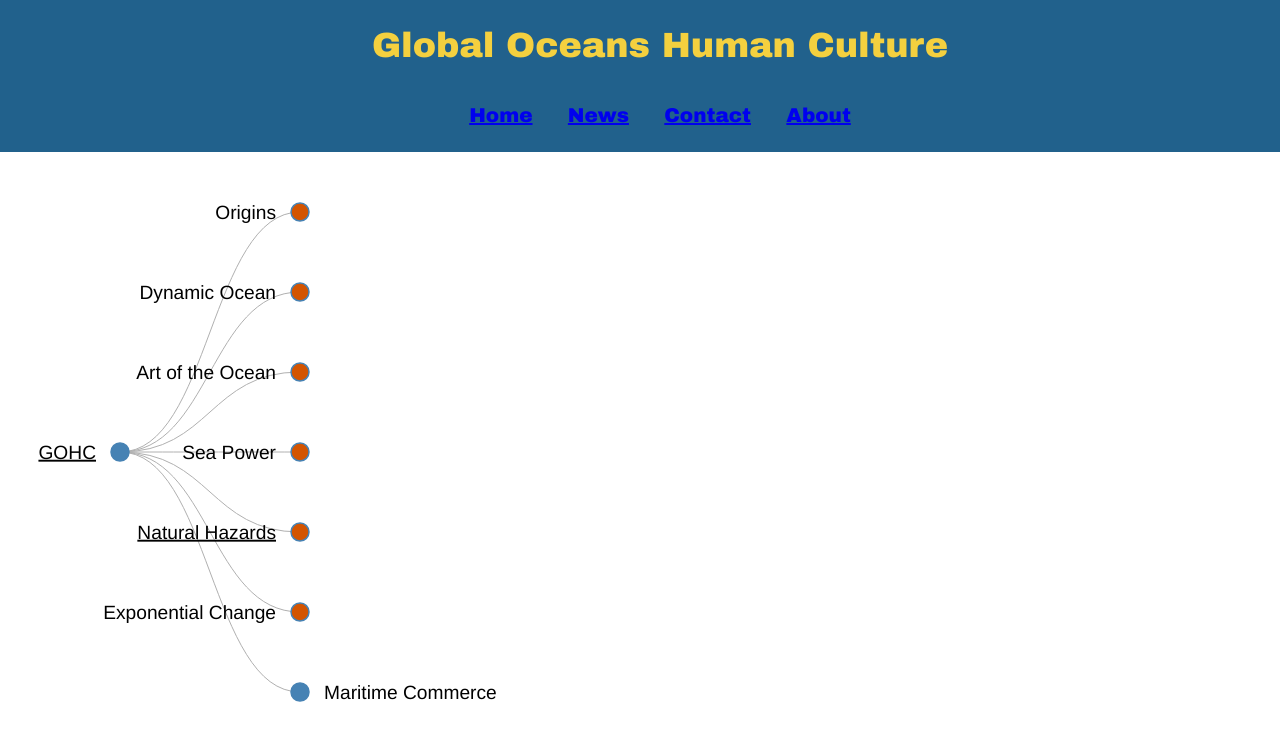
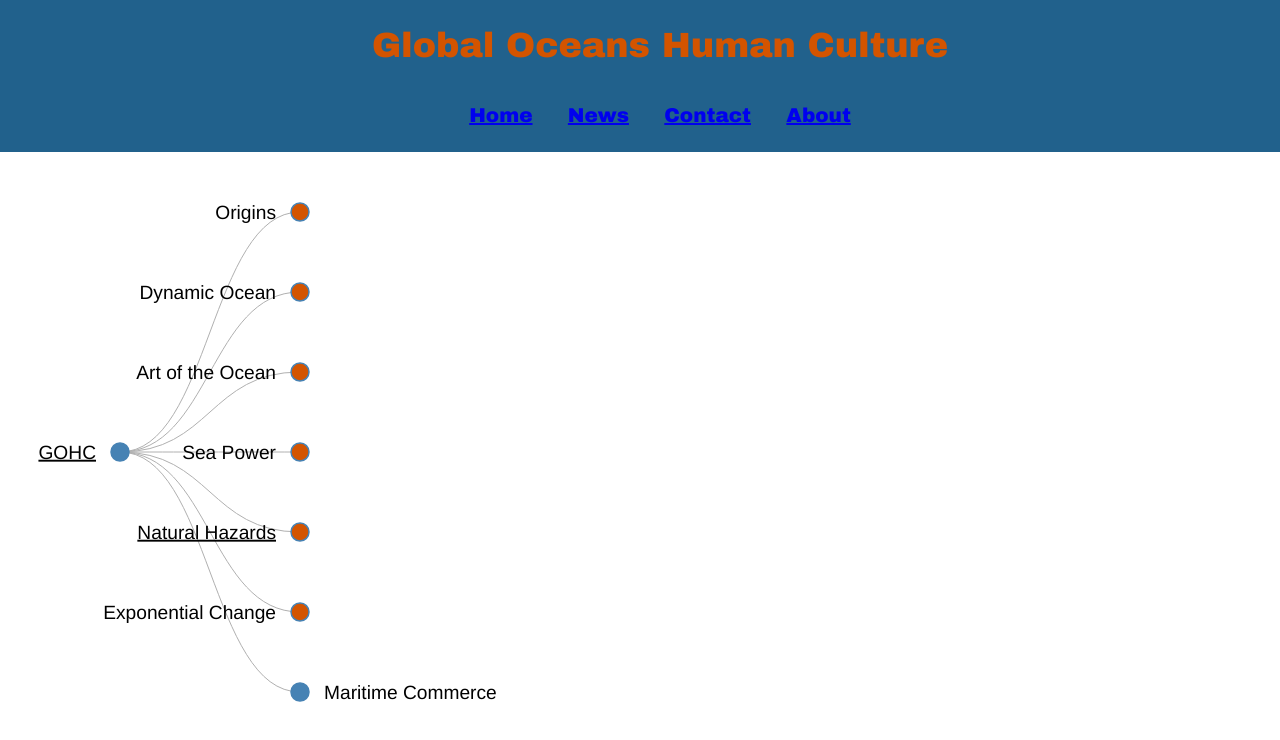
Before and after one commit to gohc/gohc.github.io, a plain HTML site: page index.html in a window 1280 px wide. Drawn offline with nearby package versions, Linux system fonts and the light colour scheme.

Commit message:
Update flare_tree.css

```diff
--- a/flare_tree.css
+++ b/flare_tree.css
@@ -79,6 +79,6 @@ path.link, .link {
   /* GOHC styling */
   .pagetitle li{
       font-size: 35px;
-      color:  #F4D03F;
+      color:  #D35400 ;
 
   }
```
